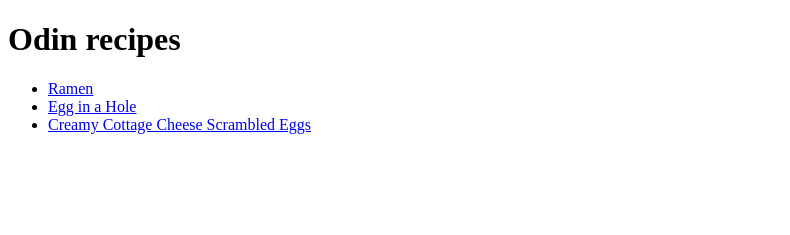
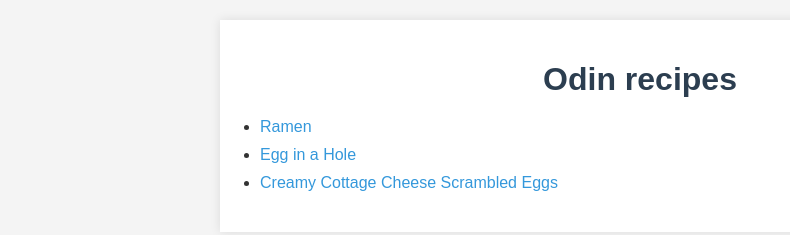
Before and after one commit to AivarasCer/frontend-practice, a plain HTML site: page index.html in a window 1280 px wide. Shown: the whole page, without its empty margins (0-790 px from the left). Drawn offline with Linux system fonts and the light colour scheme.

Commit message:
Implement styles to index

```diff
--- a/index.html
+++ b/index.html
@@ -4,13 +4,16 @@
 <head>
     <meta charset="UTF-8">
     <title>Recipes</title>
+    <link rel="stylesheet" href="styles.css">
 </head>
 <body>
+    <div class="container">
         <h1>Odin recipes</h1>
         <ul>
             <li><a href="recipes/ramen.html">Ramen</a></li>
             <li><a href="recipes/egg_in_a_hole.html">Egg in a Hole</a></li>
             <li><a href="recipes/scrambled_egg.html">Creamy Cottage Cheese Scrambled Eggs</a></li>
         </ul>
+    </div>
 </body>
 </html>
```
Lines whose indentation alone changed are shown as unchanged.
